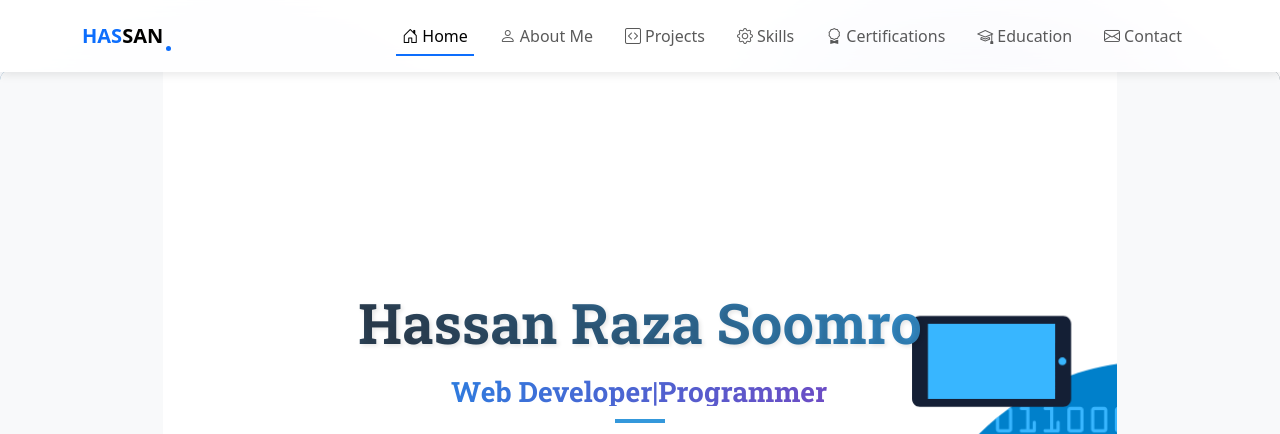
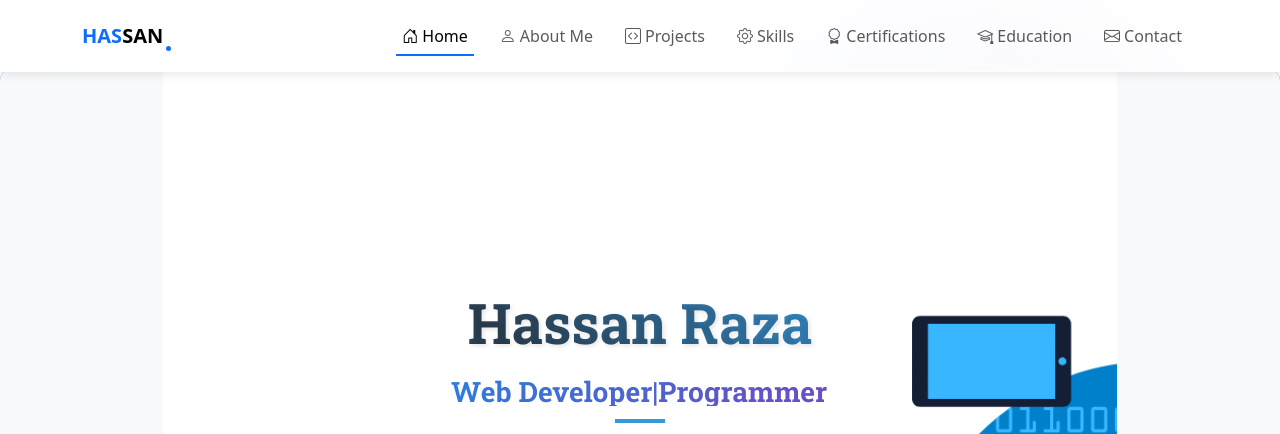
Before and after one commit to Hassan-Raza0/Myportfolio, a plain HTML site: page index.html in a window 1280 px wide. Shown: the top 434 px of the page. Drawn offline with nearby package versions, Linux system fonts and the light colour scheme.

Commit message:
Update index.html

```diff
--- a/index.html
+++ b/index.html
@@ -93,7 +93,7 @@
 
               <!-- Name with animated gradient -->
               <h1 id="animated-name" class="display-3 fw-bold mb-3">
-                Hassan Raza Soomro
+                Hassan Raza
               </h1>
 
               <!-- Animated role text -->
```
